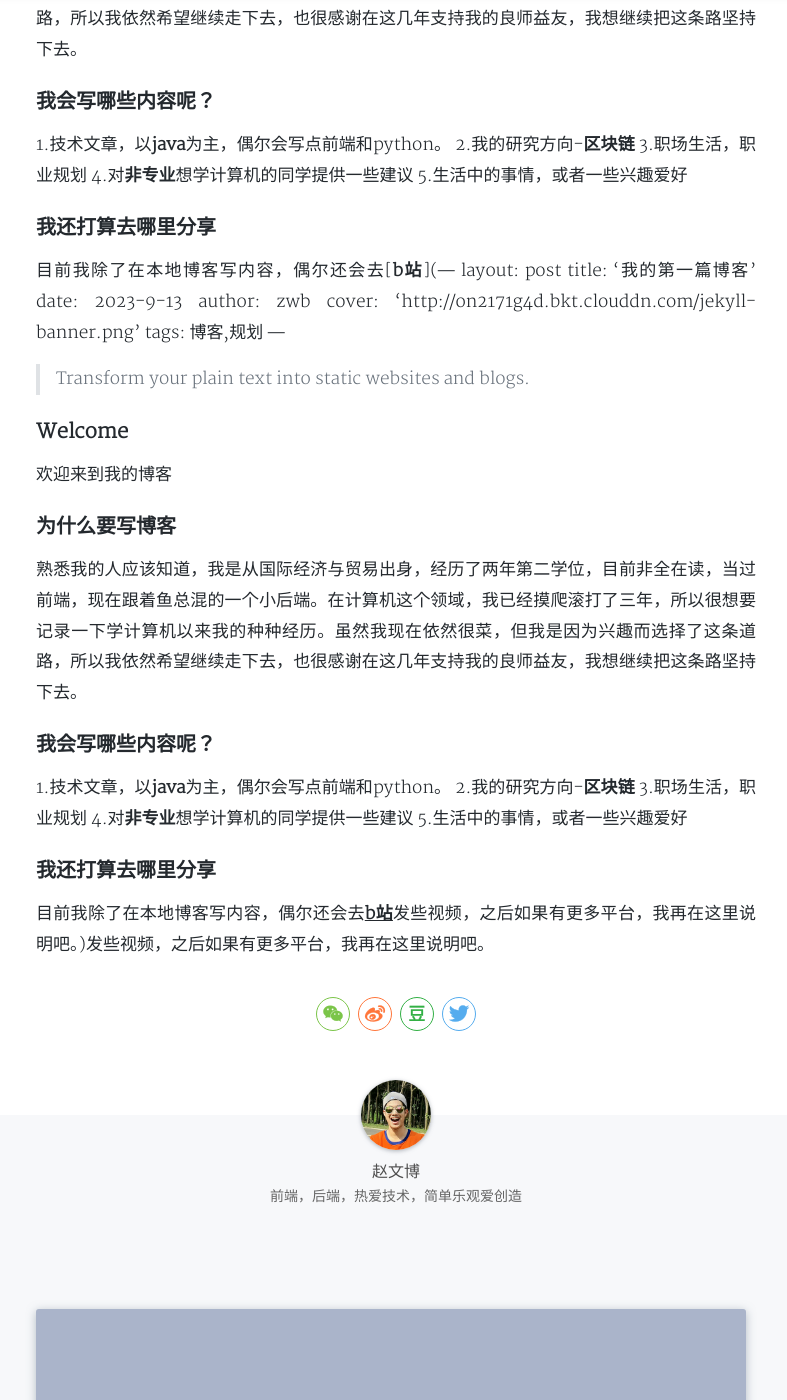
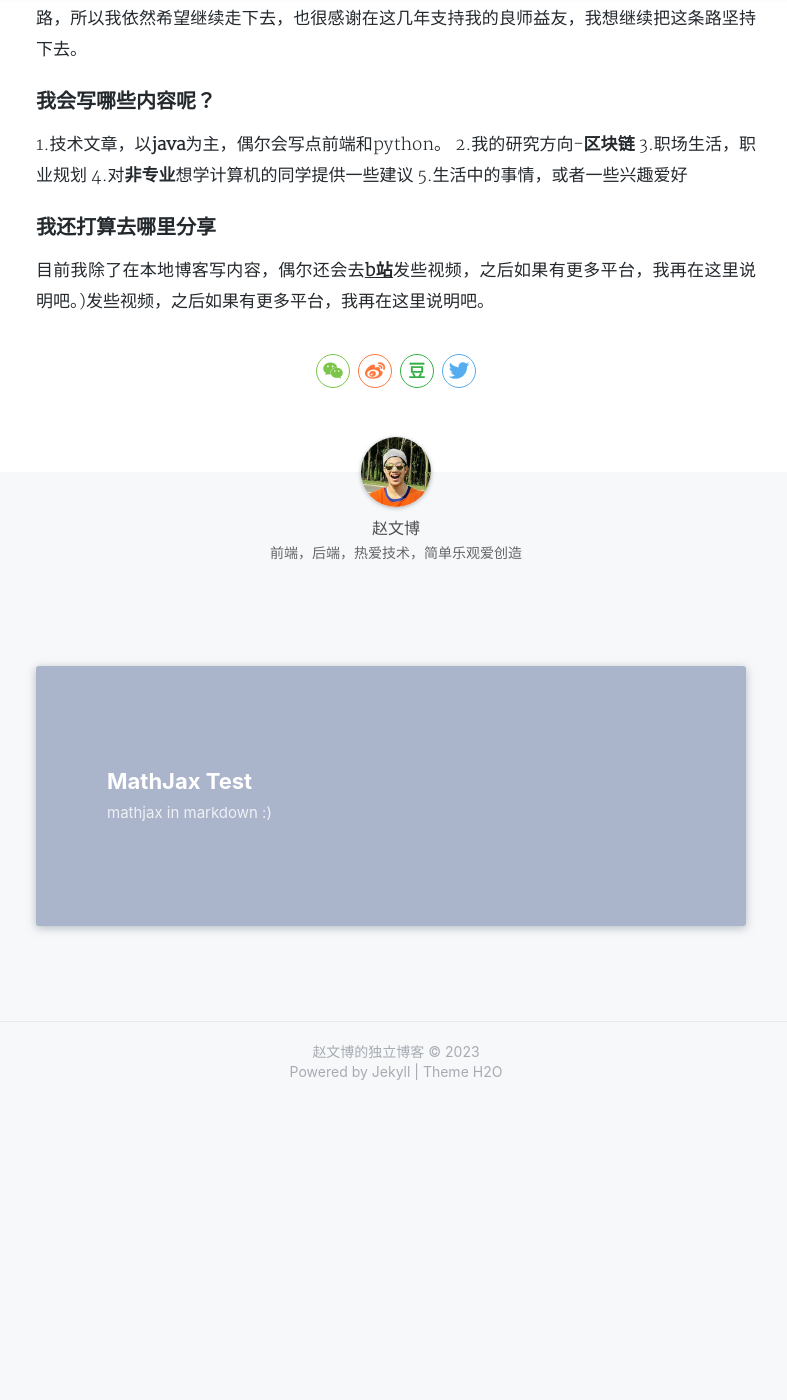
Before and after one commit to Stringzwb/Stringzwb.github.io, a Jekyll site: the page built from _posts/2017-04-18-hello-jekyll.md, in a window 1280 px wide and 1400 px high, scrolled down 779 px. Shown: the whole window, without its empty margins (244-1031 px from the left). Built offline with Jekyll 4.4.1, drawn with Linux system fonts in a browser that asks for light colours; nearby versions of some CDN libraries; a style sheet for code colours, icons or effects is not loaded; after the commit the page ends 1881 px from its top, so only the background shows below that.

Commit message:
Update 2017-04-18-hello-jekyll.md

```diff
--- a/_posts/2017-04-18-hello-jekyll.md
+++ b/_posts/2017-04-18-hello-jekyll.md
@@ -26,32 +26,5 @@ tags: 博客,规划
 5.生活中的事情，或者一些兴趣爱好
 
 ### 我还打算去哪里分享
-目前我除了在本地博客写内容，偶尔还会去[**b站**](---
-layout: post
-title: '我的第一篇博客'
-date: 2023-9-13
-author: zwb
-cover: 'http://on2171g4d.bkt.clouddn.com/jekyll-banner.png'
-tags: 博客,规划
----
 
-> Transform your plain text into static websites and blogs.
-
-### Welcome
-
-欢迎来到我的博客
-
-### 为什么要写博客
-
-熟悉我的人应该知道，我是从国际经济与贸易出身，经历了两年第二学位，目前非全在读，当过前端，现在跟着鱼总混的一个小后端。在计算机这个领域，我已经摸爬滚打了三年，所以很想要记录一下学计算机以来我的种种经历。虽然我现在依然很菜，但我是因为兴趣而选择了这条道路，所以我依然希望继续走下去，也很感谢在这几年支持我的良师益友，我想继续把这条路坚持下去。
-
-### 我会写哪些内容呢？
-
-1.技术文章，以**java**为主，偶尔会写点前端和python。
-2.我的研究方向-**区块链**
-3.职场生活，职业规划
-4.对**非专业**想学计算机的同学提供一些建议
-5.生活中的事情，或者一些兴趣爱好
-
-### 我还打算去哪里分享
 目前我除了在本地博客写内容，偶尔还会去[**b站**](https://space.bilibili.com/507699840?spm_id_from=333.1007.0.0)发些视频，之后如果有更多平台，我再在这里说明吧。)发些视频，之后如果有更多平台，我再在这里说明吧。
```
